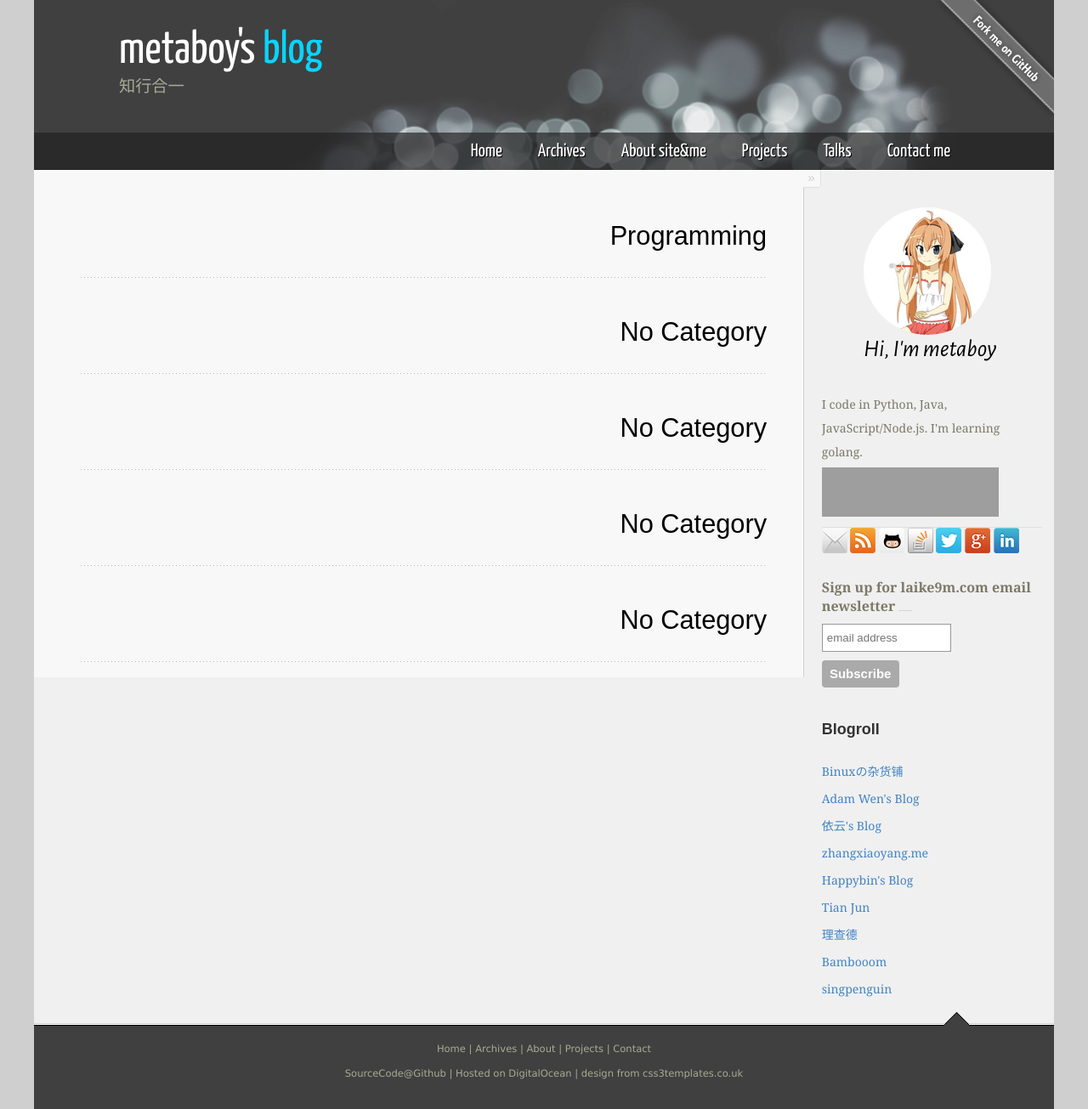
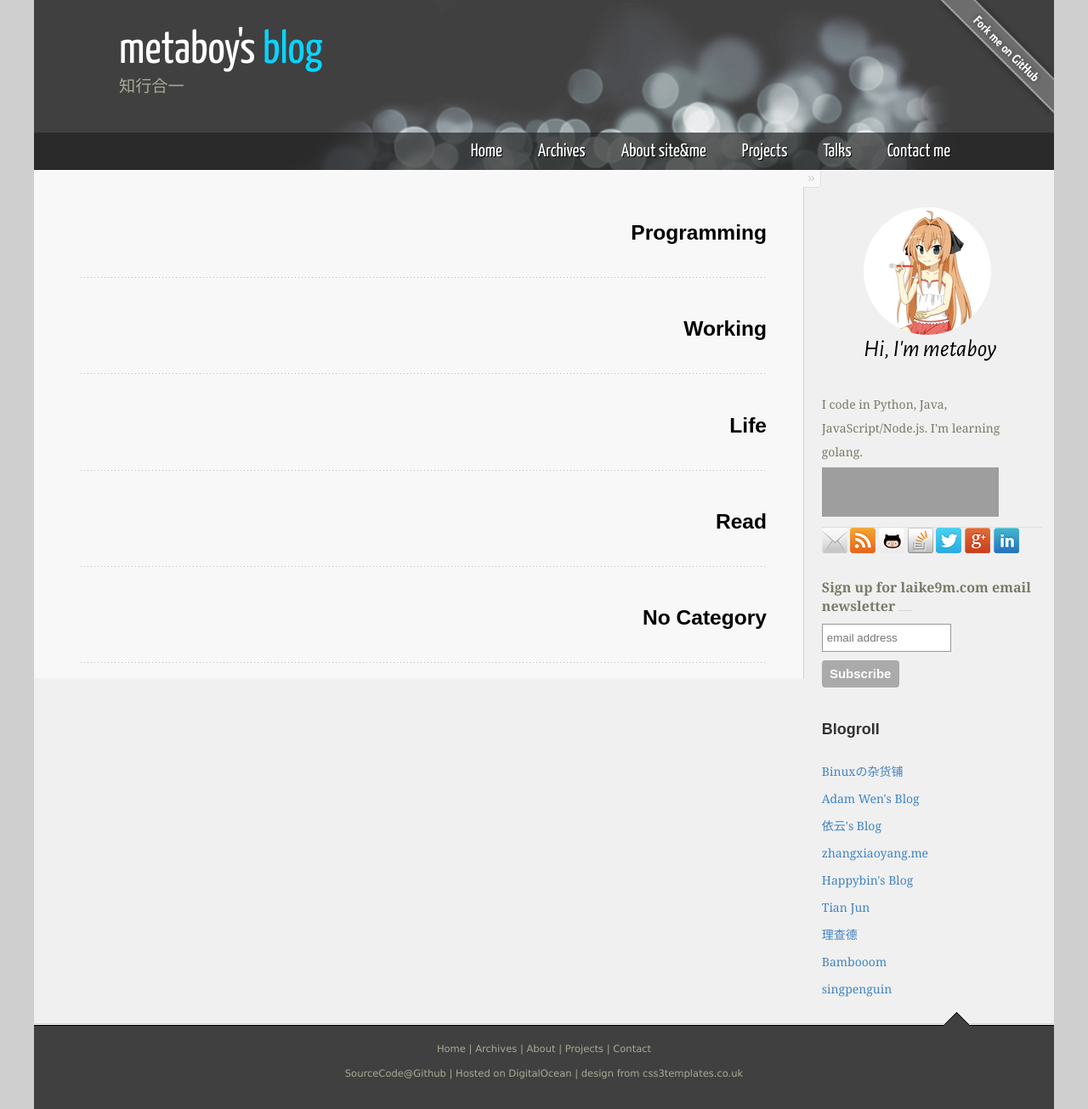
Before and after one commit to wangyuxiong/My_Blog, a Django app: page /blog/archive/ in a window 1280 px wide. Shown: the whole page at 85% size. Run offline with Django 3.2, Linux system fonts and the light colour scheme; data that the repository does not hold is empty; grey boxes are pictures that could not be loaded.

Commit message:
增加几个category

```diff
--- a/css3two_blog/templates/css3two_blog/archive.html
+++ b/css3two_blog/templates/css3two_blog/archive.html
@@ -13,19 +13,23 @@
   {% for category, posts_by_year in data %}
     <article role="article">
       <header id="category">
-        <h1 class="entry-title">
+        <h2 class="entry-title">
           {% if category == "programming" %}
             Programming
-          {% elif category == "acg" %}
-            Anime & Manga & Novel & Game
+          {% elif category == "work" %}
+            Working
+          {% elif category == "life" %}
+            Life
+          {% elif category == "read" %}
+            Read
           {% else %}
             No Category
           {% endif %}
-        </h1>
+        </h2>
       </header>
       <div id="blog-archives">
         {% for year, blogposts in posts_by_year %}
-          <h2>{{year}}</h2>
+          <h3>{{year}}</h3>
           {% for blogpost in blogposts %}
             <article>
               <h1>
```
